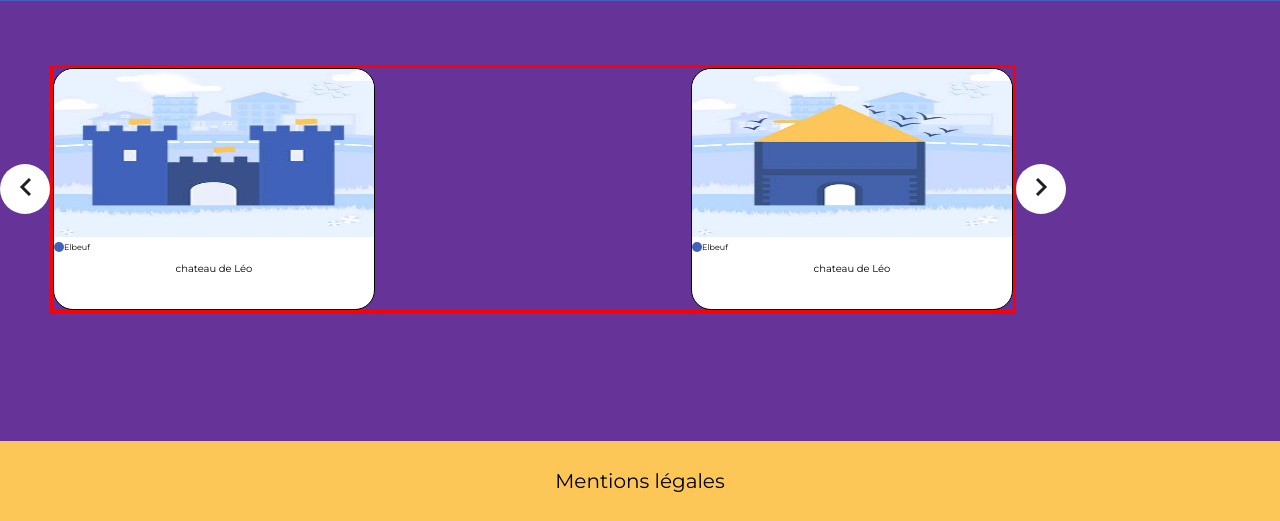
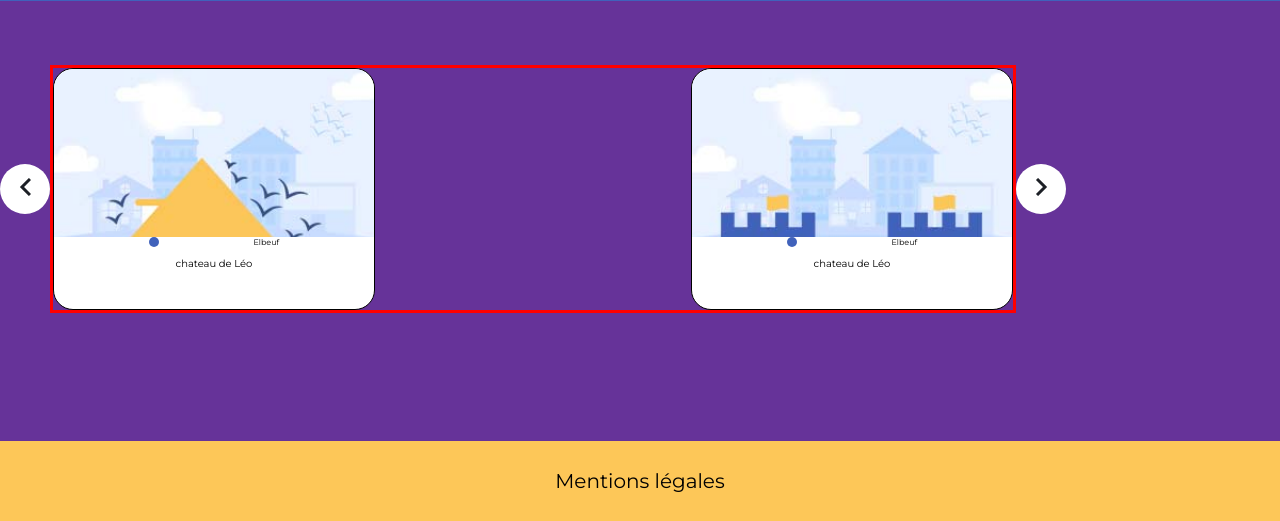
Before and after one commit to matthiasfaucon/123villages, a PHP site: page /php/ville.php in a window 1280 px wide. Shown: the part 2781-3302 px from the top of the page. Run offline with PHP 8.4, Linux system fonts and the light colour scheme; some libraries are stand-ins or nearby versions.

Commit message:
debut de fin slider leo

```diff
--- a/css/style.css
+++ b/css/style.css
@@ -801,18 +801,28 @@ flex-wrap: wrap;
       /* margin-left: 30vw;
       margin-right: 30vw;
   } */
-  .card_leo img
+  .img-slider-fond,  .img-slider-fond1
   {
       width: 100%;
       height: 70%;
       border-radius: 20px 20px 0px 0px;
+      background-image: url("../images/batiment-avec-fond/avoir/colombier.jpg");
+      background-repeat: no-repeat;
+      background-size: cover;
+
+  }
+
+
+  .img-slider-fond1
+  {
+    background-image: url("../images/batiment-avec-fond/avoir/chateau.jpg");
   }
   .info_card_leo
   {
 
       width: 100%;
       display: flex;
-      /* justify-content: space-evenly;*/
+      justify-content: space-evenly;
       flex-direction: row;
       ;
   }
@@ -820,9 +830,10 @@ flex-wrap: wrap;
   {
       background-color: #4062BB;
       width: 10px;
-      border-radius: 100%;
+      border-radius: 50%;
+
   }
-  .card_leo :nth-of-type(2)
+  .card_leo :nth-of-type(3)
   {
     display: flex;
     justify-content: center;
--- a/php/ville.php
+++ b/php/ville.php
@@ -210,9 +210,11 @@
       </div>
       <div id="img-primary-wrapper">
         <div class="card_leo">
-          <img id="card_leo_img1" src="..\images\batiment-avec-fond\avoir\chateau.jpg">
+          <div class="img-slider-fond">
+            <!-- <img id="card_leo_img1" src="..\images\batiment-avec-fond\avoir\chateau.jpg"> -->
+          </div>
           <div class="info_card_leo">
-            <div></div>
+            <div></div> <!--  rond -->
             <p>Elbeuf</p>
           </div>
           <div>
@@ -220,9 +222,11 @@
           </div>
         </div>
         <div class="card_leo">
-          <img id="card_leo_img2" src="..\images\batiment-avec-fond\avoir\colombier.jpg">
+          <div class="img-slider-fond1">
+            <!-- <img id="card_leo_img2" src="..\images\batiment-avec-fond\avoir\colombier.jpg">  -->
+          </div>
           <div class="info_card_leo">
-            <div></div>
+            <div></div> <!--  rond -->
             <p>Elbeuf</p>
           </div>
           <div>
@@ -243,7 +247,7 @@
 
   </section>
 
-    <!-- <div class="card_leo">
+  <!-- <div class="card_leo">
         <img src="..\images\batiment-avec-fond\avoir\chateau.jpg">
         <div class="info_card_leo">
           <div></div>
@@ -292,59 +296,58 @@
     const next = document.getElementsByClassName("w-img-nav_next")[0];
     const pre = document.getElementsByClassName("w-img-nav_previous")[0];
 
-    const card_img1 = document.getElementById("card_leo_img1")[0];
-    const card_img2 = document.getElementById("card_leo_img2")[1];
+    const card_img1 = document.getElementsByClassName("img-slider-fond")[0];
+    const card_img2 = document.getElementsByName("img-slider-fond1")[0];
+    var count = 0;
 
- let count = 0;
-    next.addEventListener("click", function(){
+    next.addEventListener("click", maFcontion);
+    pre.addEventListener("click", maFcontion1);
+
+    function maFcontion() {
+
       count++;
-      console.log("count:"+count);
-      gh="../images/batiment-avec-fond/avoir/blockhaus.jpg";
-
-      if (count == 1){
-        if (card_img1 =="../images/batiment-avec-fond/avoir/blockhaus.jpg") {
-          card_img1="../images/batiment-avec-fond/avoir/blockhaus.jpg";
-        }
-
-
-
-      }
-      // if (count == 2){
-
-      //   card1.s
-      //   card2.
-      // }
-    });
-
-
-    pre.addEventListener("click", function(){
-      // if (count >= 1)
-      // {
-      //   count--;
-      // }
-      console.log("count:"+count);
-      count++;
-
-      // if (count == 1){
-
-      //   card_img1.setAttribute("src", "../images/batiment-avec-fond/avoir/blockhaus.jpg");
-      //   card_img2.setAttribute("src", "../images/batiment-avec-fond/avoir/moulin.jpg");
-
-      // }
-
-
-      // if (count == 2){
-
-      //   card1.s
-      //   card2.
-      // }
-
+      console.log("true");
+       console.log(count);
+       if (count == 0) {
+      card_img1.style.backgroundImage = "url('../images/batiment-avec-fond/avoir/colombier.jpg')";
+    }
+      if (count == 1) {
+      card_img1.style.backgroundImage = "url('../images/batiment-avec-fond/avoir/eglisecatholique.jpg')";
+    }
+    if (count == 2) {
+      card_img1.style.backgroundImage = "url('../images/batiment-avec-fond/avoir/chateau.jpg')";
+    }
+    if (count == 3)
+    {
+      count=0;
+    }
 
     }
-    );
 
-         // const card1 = document.getElementsByClassName("card_leo")[i++];
-        // card1.style.transform = "translateX(" + (-30) + "vw)";
+    function maFcontion1() {
+
+      count--;
+      console.log(count);
+      if (count == 0) {
+      card_img1.style.backgroundImage = "url('../images/batiment-avec-fond/avoir/colombier.jpg')";
+    }
+      if (count == 1) {
+      card_img1.style.backgroundImage = "url('../images/batiment-avec-fond/avoir/eglisecatholique.jpg')";
+    }
+    if (count == 2) {
+      card_img1.style.backgroundImage = "url('../images/batiment-avec-fond/avoir/chateau.jpg')";
+    }
+    if (count == -1)
+    {
+      count=0;
+    }
+
+    }
+
+    console.log(count)
+    if (count == 1) {
+      card_img1.style.backgroundImage = "url('../images/batiment-avec-fond/avoir/eglisecatholique.jpg')";
+    }
   </script>
 </body>
 
```
